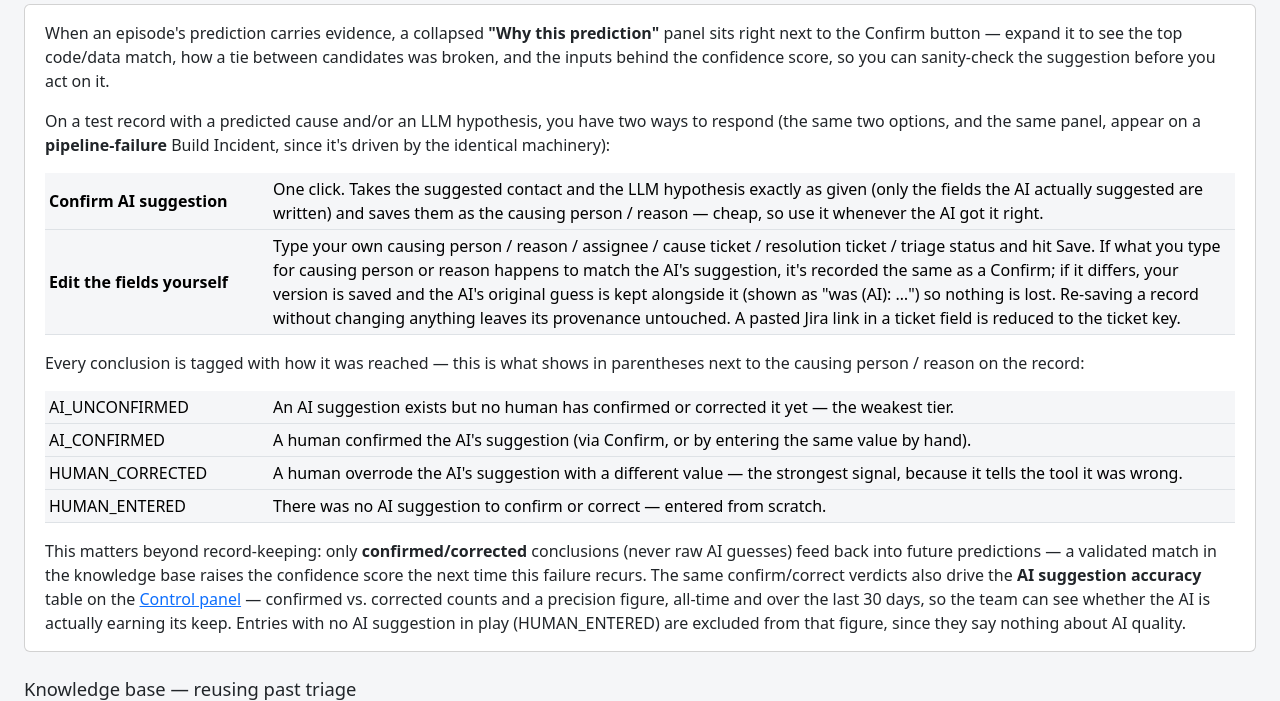
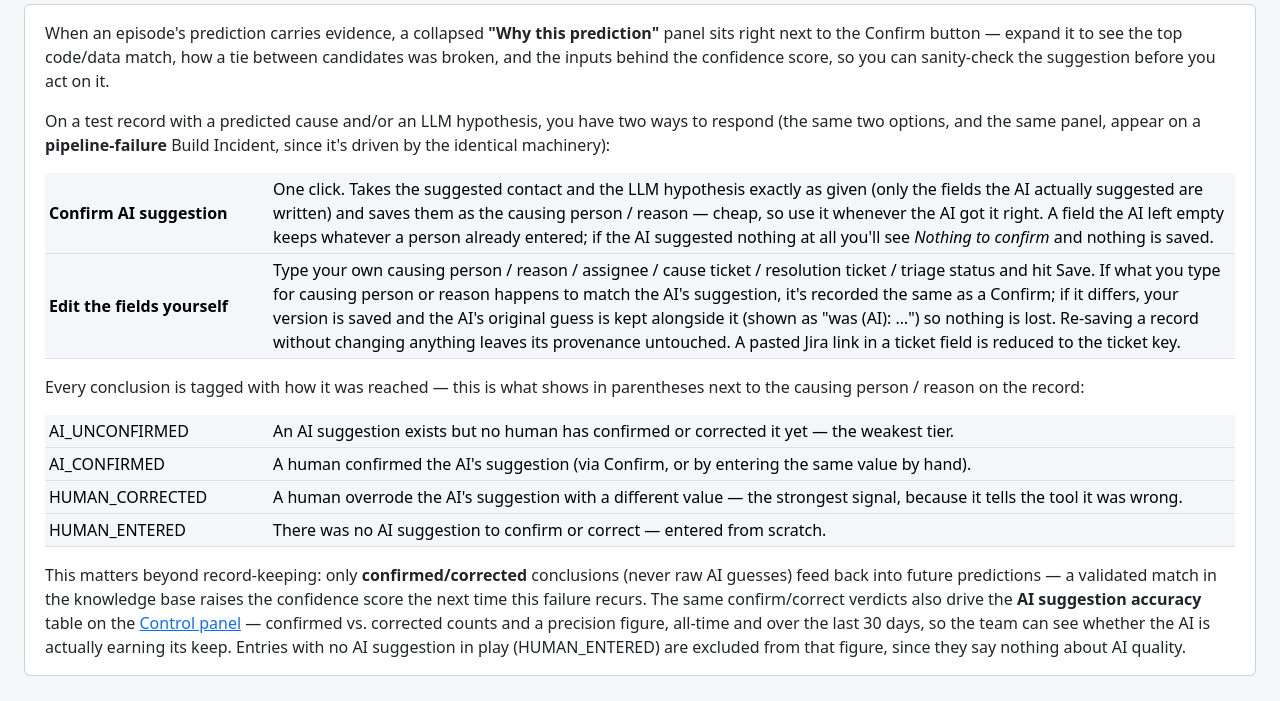
Before and after one commit to palmkevin/Jenkins-UT-Analyzer, a FastAPI app: page /help in a window 1280 px wide. Shown: the part 3656-4357 px from the top of the page. Run offline with FastAPI, Linux system fonts and the light colour scheme; parts of the project's set-up code (start-up, migrations or seed data) failed here and were passed over; some libraries are stand-ins or nearby versions.

Commit message:
docs(help): say what Confirm does when the AI suggested nothing
Co-Authored-By: Claude Opus 5.5 <noreply@anthropic.com>
Claude-Session: https://claude.ai/code/session_01F38vRURGKB3zzf62edmFgW

```diff
--- a/src/uta/web/templates/help.html
+++ b/src/uta/web/templates/help.html
@@ -240,7 +240,8 @@
       <td style="width: 14rem"><strong>Confirm AI suggestion</strong></td>
       <td>One click. Takes the suggested contact and the LLM hypothesis exactly as given (only the fields the AI actually suggested are written) and
         saves them as the causing person / reason — cheap, so use it whenever the AI got it
-        right.</td>
+        right. A field the AI left empty keeps whatever a person already entered; if the AI
+        suggested nothing at all you'll see <em>Nothing to confirm</em> and nothing is saved.</td>
     </tr>
     <tr>
       <td><strong>Edit the fields yourself</strong></td>
```
